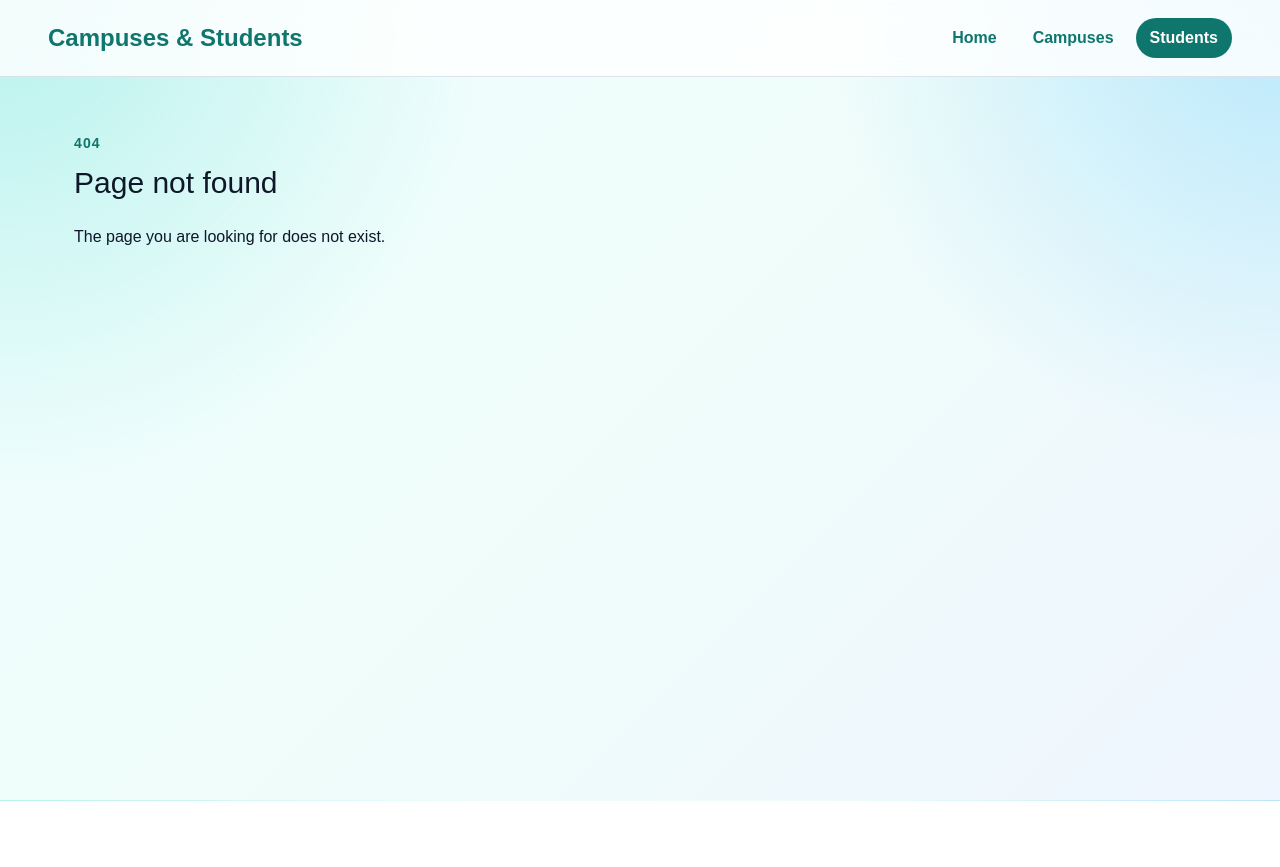
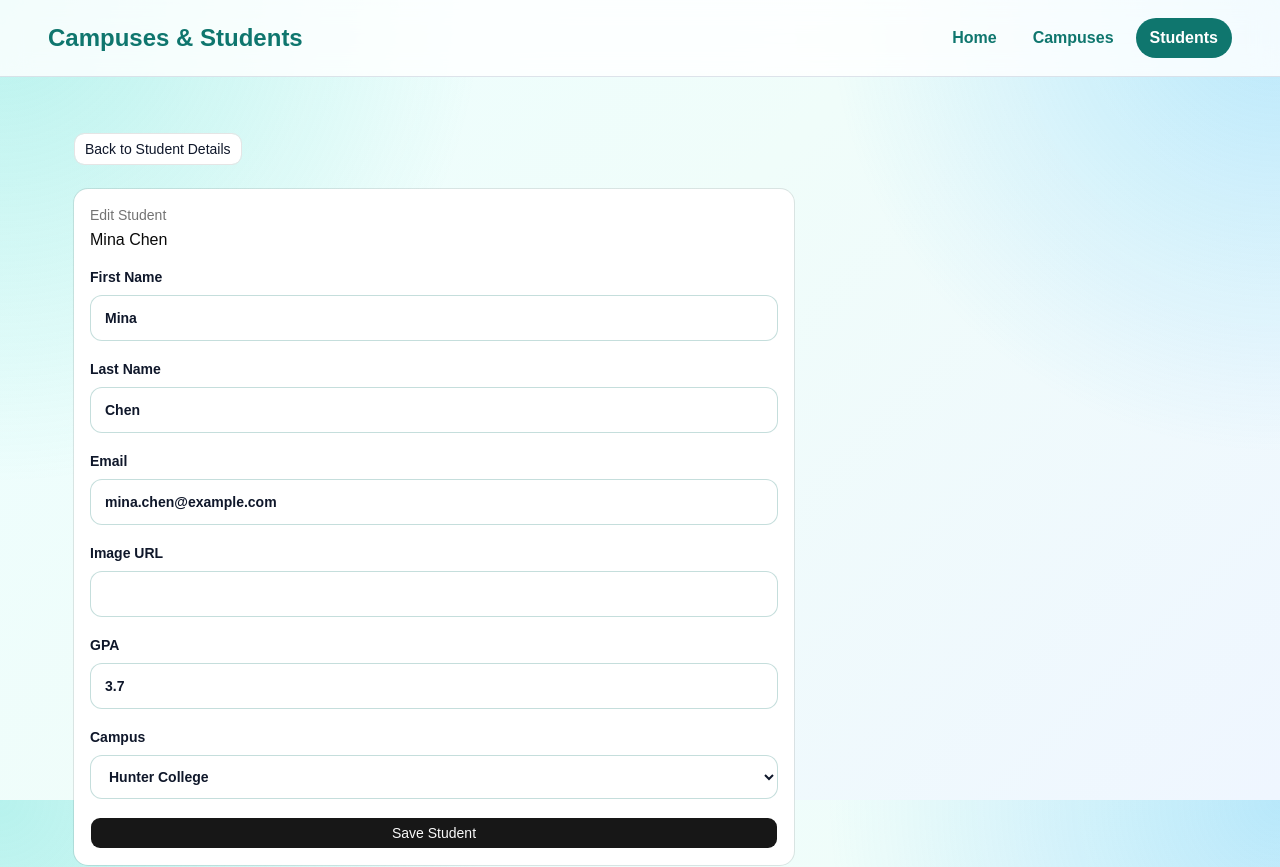
Before and after one commit to taizhenC/Final-Project_Fullstack-CRUD, a React (Vite) app in the folder my-app/: page /students/1/edit in a window 1280 px wide. Before the commit this address had no page. Shown: the top 867 px of the page. Before the commit the page ends 801 px from the top, so only its background shows below. Built offline with nearby package versions, Linux system fonts and the light colour scheme.

Commit message:
Add edit student form

```diff
--- a/my-app/src/App.tsx
+++ b/my-app/src/App.tsx
@@ -8,6 +8,7 @@ import StudentDetailPage from '@/pages/StudentDetailPage'
 import AddCampusPage from '@/pages/AddCampusPage'
 import AddStudentPage from '@/pages/AddStudentPage'
 import EditCampusPage from '@/pages/EditCampusPage'
+import EditStudentPage from '@/pages/EditStudentPage'
 import './App.css'
 
 function App() {
@@ -35,6 +36,7 @@ function App() {
           <Route path="/students" element={<StudentsPage />} />
           <Route path="/students/:id" element={<StudentDetailPage />} />
           <Route path="/students/new" element={<AddStudentPage />} />
+          <Route path="/students/:id/edit" element={<EditStudentPage />} />
           <Route path="*" element={<NotFoundPage />} />
 
         </Routes>
--- /dev/null
+++ b/my-app/src/pages/EditStudentPage.tsx
@@ -0,0 +1,162 @@
+import { useState } from 'react'
+import type { FormEvent } from 'react'
+import { Link, useParams } from 'react-router-dom'
+import { campuses, students } from '@/data/mockData'
+import { Button } from '@/components/ui/button'
+import {
+    Card,
+    CardContent,
+    CardDescription,
+    CardHeader,
+    CardTitle,
+} from '@/components/ui/card'
+
+function EditStudentPage() {
+    const { id } = useParams()
+    const studentId = Number(id)
+
+    const student = students.find((student) => student.id === studentId)
+
+    const [firstName, setFirstName] = useState(student?.firstName ?? '')
+    const [lastName, setLastName] = useState(student?.lastName ?? '')
+    const [email, setEmail] = useState(student?.email ?? '')
+    const [imageUrl, setImageUrl] = useState(student?.imageUrl ?? '')
+    const [gpa, setGpa] = useState(student?.gpa.toString() ?? '')
+    const [campusId, setCampusId] = useState(student?.campusId?.toString() ?? '')
+    const [errorMessage, setErrorMessage] = useState('')
+
+    if (!student) {
+        return (
+            <div className="content-section">
+                <div className="section-heading">
+                    <p>Edit Student</p>
+                    <h2>Student not found</h2>
+                </div>
+
+                <Button asChild>
+                    <Link to="/students">Back to Students</Link>
+                </Button>
+            </div>
+        )
+    }
+
+    function handleSubmit(event: FormEvent<HTMLFormElement>) {
+        event.preventDefault()
+        setErrorMessage('')
+
+        const gpaNumber = Number(gpa)
+
+        if (!firstName.trim() || !lastName.trim() || !email.trim() || !gpa.trim()) {
+            setErrorMessage('Please fill out first name, last name, email, and GPA.')
+            return
+        }
+
+        if (gpaNumber < 0 || gpaNumber > 4) {
+            setErrorMessage('GPA must be between 0.0 and 4.0.')
+            return
+        }
+
+        const updatedStudent = {
+            id: student.id,
+            firstName: firstName.trim(),
+            lastName: lastName.trim(),
+            email: email.trim(),
+            imageUrl: imageUrl.trim(),
+            gpa: gpaNumber,
+            campusId: campusId ? Number(campusId) : null,
+        }
+
+        console.log('Updated student:', updatedStudent)
+        alert('Student update submitted. Backend connection will be added later.')
+    }
+
+    return (
+        <div className="content-section">
+            <Button asChild variant="outline">
+                <Link to={`/students/${student.id}`}>Back to Student Details</Link>
+            </Button>
+
+            <Card className="form-card">
+                <CardHeader>
+                    <CardDescription>Edit Student</CardDescription>
+                    <CardTitle>
+                        {student.firstName} {student.lastName}
+                    </CardTitle>
+                </CardHeader>
+
+                <CardContent>
+                    <form className="app-form" onSubmit={handleSubmit}>
+                        <label>
+                            First Name
+                            <input
+                                type="text"
+                                value={firstName}
+                                onChange={(event) => setFirstName(event.target.value)}
+                            />
+                        </label>
+
+                        <label>
+                            Last Name
+                            <input
+                                type="text"
+                                value={lastName}
+                                onChange={(event) => setLastName(event.target.value)}
+                            />
+                        </label>
+
+                        <label>
+                            Email
+                            <input
+                                type="email"
+                                value={email}
+                                onChange={(event) => setEmail(event.target.value)}
+                            />
+                        </label>
+
+                        <label>
+                            Image URL
+                            <input
+                                type="text"
+                                value={imageUrl}
+                                onChange={(event) => setImageUrl(event.target.value)}
+                            />
+                        </label>
+
+                        <label>
+                            GPA
+                            <input
+                                type="number"
+                                min="0"
+                                max="4"
+                                step="0.1"
+                                value={gpa}
+                                onChange={(event) => setGpa(event.target.value)}
+                            />
+                        </label>
+
+                        <label>
+                            Campus
+                            <select
+                                value={campusId}
+                                onChange={(event) => setCampusId(event.target.value)}
+                            >
+                                <option value="">Not enrolled</option>
+                                {campuses.map((campus) => (
+                                    <option key={campus.id} value={campus.id}>
+                                        {campus.name}
+                                    </option>
+                                ))}
+                            </select>
+                        </label>
+
+                        {errorMessage && <p className="error-message">{errorMessage}</p>}
+
+                        <Button type="submit">Save Student</Button>
+                    </form>
+                </CardContent>
+            </Card>
+        </div>
+    )
+}
+
+export default EditStudentPage
--- a/my-app/src/pages/StudentDetailPage.tsx
+++ b/my-app/src/pages/StudentDetailPage.tsx
@@ -38,6 +38,10 @@ function StudentDetailPage() {
                 <Link to="/students">Back to Students</Link>
             </Button>
 
+            <Button asChild className="detail-action-button">
+                <Link to={`/students/${student.id}/edit`}>Edit Student</Link>
+            </Button>
+
             <Card className="detail-card">
                 <CardHeader>
                     <CardDescription>Student Details</CardDescription>
```
Lines whose indentation alone changed are shown as unchanged.
